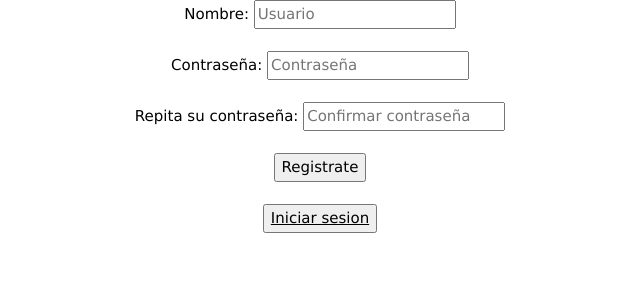
After one commit to Gallo-Claudio/GauchoRocket, a PHP site: page /registro.php in a window 1280 px wide. The commit adds this page. Shown: the top 300 px of the page, without its empty margins (320-960 px from the left). Run offline with PHP 8.4, Linux system fonts and the light colour scheme.

Commit message:
registro sin logica, solo HTML

```diff
--- a/login.php
+++ b/login.php
@@ -36,8 +36,8 @@ if (isset($_POST['enviar'])) {
            Nombre: <input type="text" name="usuario"><br><br>
            Contraseña: <input type="password" name="clave"><br><br>
            <button type="submit" name="enviar">Entrar</button>
-        </form>
-
+        </form><br>
+        <button type="submit" name="registro"><a href="registro.php">Registrarse</a></button>
     </center>
 
 </body>
--- /dev/null
+++ b/registro.php
@@ -0,0 +1,27 @@
+<?php
+
+?>
+
+<!DOCTYPE html>
+<html lang="en">
+<head>
+    <meta charset="UTF-8">
+    <title>Iniciar sesion</title>
+</head>
+<meta name="viewport" content="width=device-width, initial-scale=1">
+<link rel="stylesheet" href="https://www.w3schools.com/w3css/4/w3.css">
+<body>
+
+<center>
+    <form method="POST" action="registro.php" >
+        Nombre: <input type="text" name="usuario" placeholder="Usuario"><br><br>
+        Contraseña: <input type="password" name="clave" placeholder="Contraseña"><br><br>
+        Repita su contraseña: <input type="password2" name="clave" placeholder="Confirmar contraseña"><br><br>
+        <button type="button" onclick="login.submit()">Registrate</button>
+    </form><br>
+    <button type="submit" name="registro"><a href="login.php">Iniciar sesion</a></button>
+
+</center>
+
+</body>
+</html>
```
